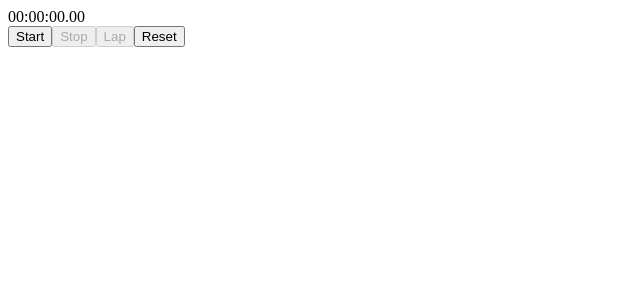
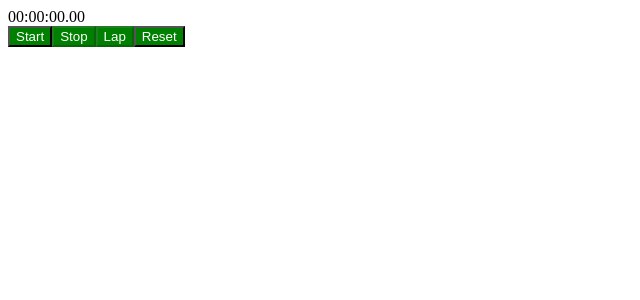
Before and after one commit to Shopify/eng-intern-assessment-react, a React app: page / in a window 1280 px wide. Shown: the top 300 px of the page, without its empty margins (0-640 px from the left). Built offline with nearby package versions, Linux system fonts and the light colour scheme.

Commit message:
added CSS

```diff
--- /dev/null
+++ b/src/StopWatchButton.css
@@ -0,0 +1,5 @@
+.btn {
+    color: white;
+    background-color: green;
+
+}
--- a/src/StopWatchButton.tsx
+++ b/src/StopWatchButton.tsx
@@ -1,4 +1,5 @@
 import React from 'react';
+import './StopWatchButton.css';
 
 interface Props {
     label: string;
@@ -8,6 +9,6 @@ interface Props {
 
 export default function StopWatchButton({label, disabled, action}: Props) {
     return(
-        <button onClick = {action} disabled = {disabled}>{label}</button>
+        <button className = 'btn' onClick = {action} disabled = {disabled}>{label}</button>
     )
 }
```
